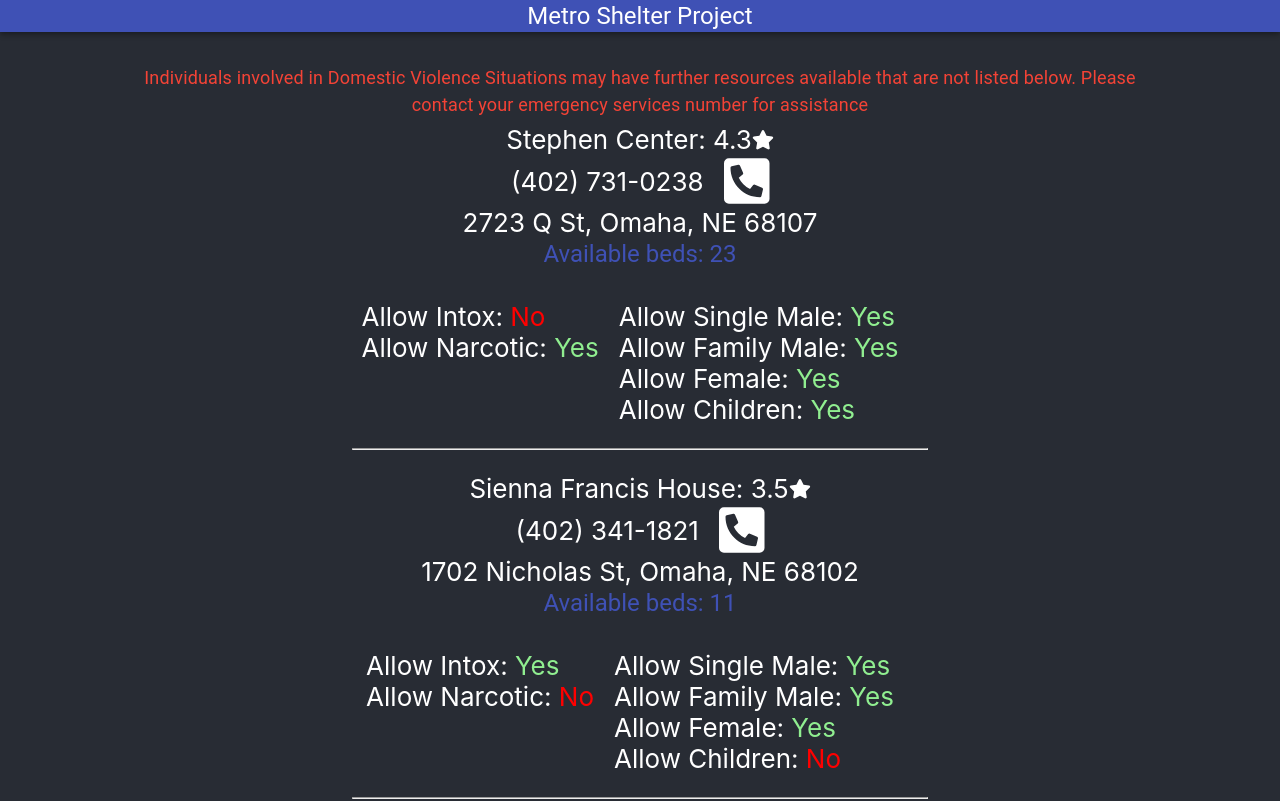
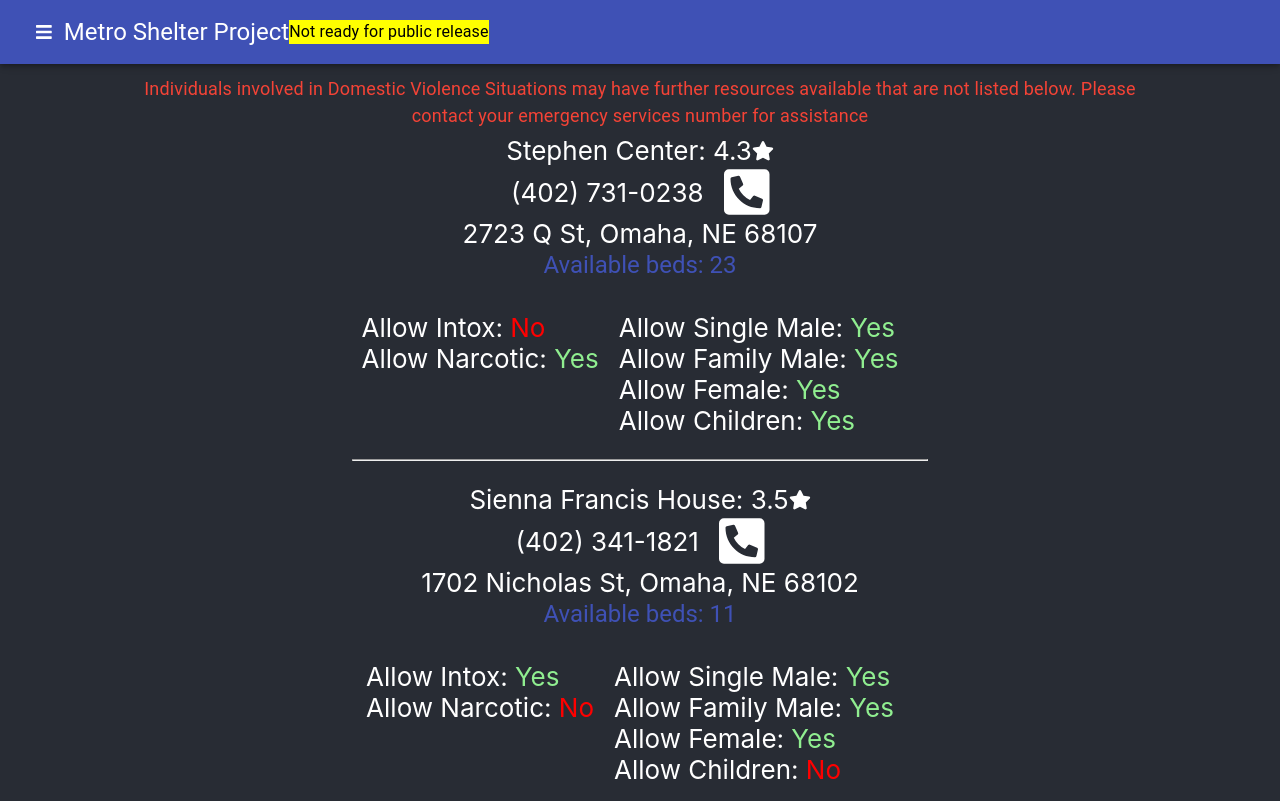
Before and after one commit to opennebraska/homaha, a React (Create React App) app: page / in a window 1280 px wide. Shown: the top 801 px of the page. Built offline with nearby package versions, Linux system fonts and the light colour scheme.

Commit message:
Cleaned up page

```diff
--- a/src/App.js
+++ b/src/App.js
@@ -2,8 +2,8 @@ import React, {useEffect, useState} from 'react'
 import './App.css';
 import {FontAwesomeIcon} from '@fortawesome/react-fontawesome'
 import {faPhoneSquareAlt} from '@fortawesome/free-solid-svg-icons'
-import {faStar} from '@fortawesome/free-solid-svg-icons'
-import {Toolbar, AppBar, Typography, makeStyles} from "@material-ui/core";
+import {faStar, faBars} from '@fortawesome/free-solid-svg-icons'
+import {Toolbar, AppBar, Typography, makeStyles, IconButton} from "@material-ui/core";
 
 
 const staticShelters = [
@@ -88,7 +88,8 @@ const useStyles = makeStyles(() => ({
     appBar: {
         flexGrow: 1,
         display: "flex",
-        flexDirection: "row"
+        flexDirection: "row",
+        marginBottom: 50
     },
     appHeader: {
         backgroundColor: "#282c34",
@@ -126,11 +127,6 @@ function App() {
     const classes = useStyles();
 
     const [shelters, setShelters] = useState([])
-    const [allowIntox, setAllowIntox] = useState(true)
-    const [allowNarcotic, setAllowNarcotic] = useState(true)
-    const [male, setMale] = useState(true)
-    const [female, setFemale] = useState(true)
-    const [family, setFamily] = useState(true)
 
     useEffect(() => {
         console.log(staticShelters);
@@ -152,11 +148,16 @@ function App() {
     return (
         <div className="App">
             <header className="App-header">
-                <Toolbar className={classes.appBar}>
-                    <AppBar>
-                        <Typography component={'h5'} variant={'h5'}>Metro Shelter Project</Typography>
+                <div style={{marginBottom: 75}}>
+                    <AppBar className={classes.appBar}>
+                        <Toolbar>
+                            <IconButton>
+                                <FontAwesomeIcon icon={faBars} size={'xs'} color={'white'}/>
+                            </IconButton>
+                            <Typography component={'h5'} variant={'h5'}>Metro Shelter Project</Typography><Typography style={{backgroundColor: 'yellow', color: 'black'}}>Not ready for public release</Typography>
+                        </Toolbar>
                     </AppBar>
-                </Toolbar>
+                </div>
                 <Typography className={classes.warningText} color={'error'} gutterBottom>Individuals involved in Domestic Violence Situations may have
                 further resources available that are not listed below. Please contact your emergency services number for
                 assistance</Typography>
```
